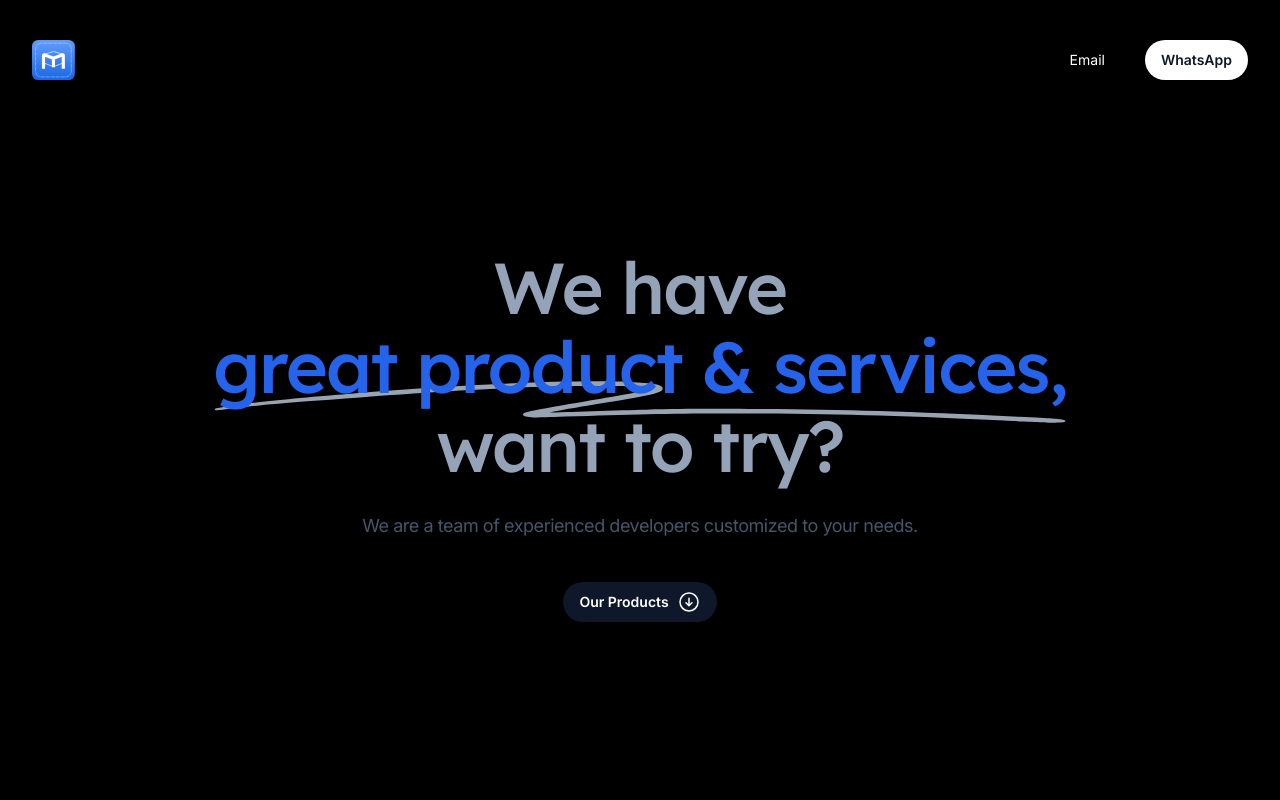
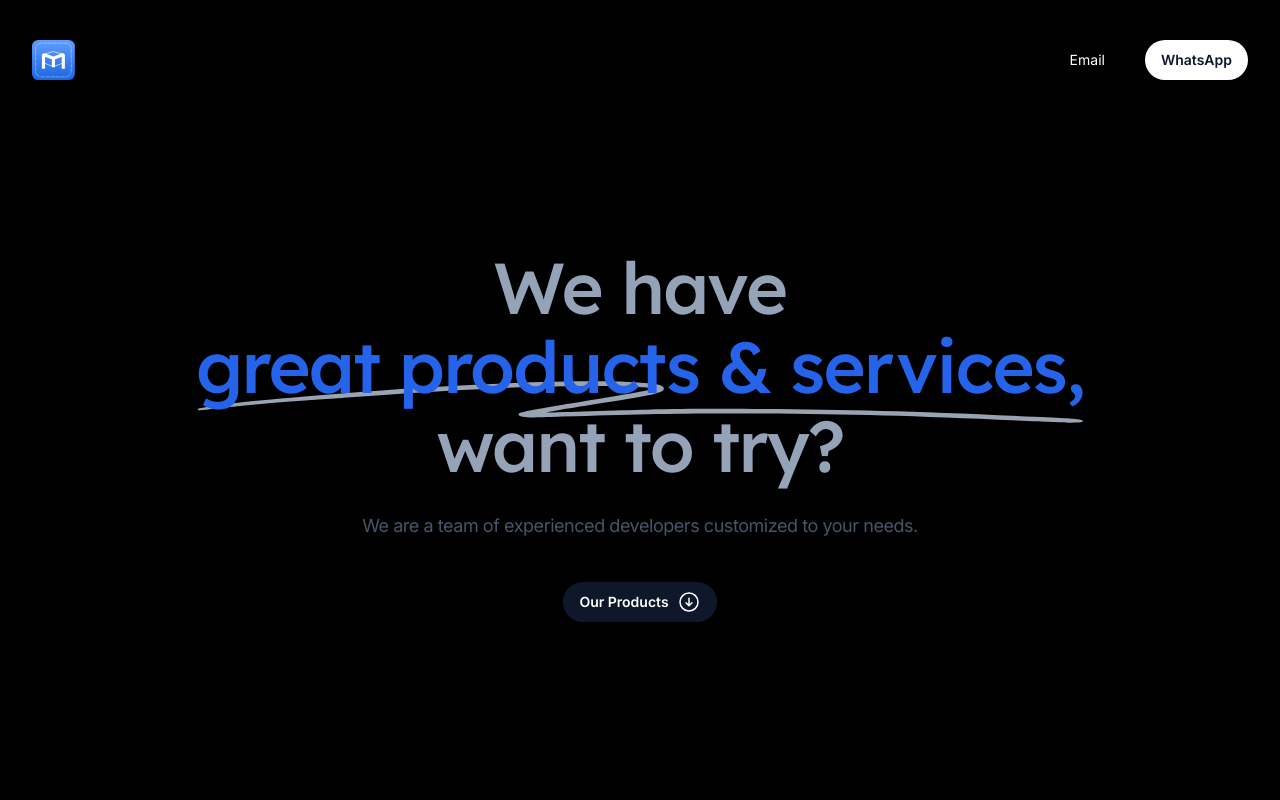
Before and after one commit to maventama/mt_landing_2, a Next.js app: page / in a window 1280 px wide. Shown: the top 800 px of the page. Built offline with nearby package versions, Linux system fonts and the light colour scheme.

Commit message:
Fix typos in metadata and Hero component

```diff
--- a/src/app/layout.jsx
+++ b/src/app/layout.jsx
@@ -7,7 +7,7 @@ import maventamaLogo from '@/images/maventama-logo.png'
 export const metadata = {
   title: {
     template: '%s - MavenTama',
-    default: 'MavenTama - We have great product & services, want to try?',
+    default: 'MavenTama - We have great products & services, want to try?',
   },
   description:
     'Most bookkeeping software is accurate, but hard to use. We make the opposite trade-off, and hope you don’t get audited.',
--- a/src/components/Hero.jsx
+++ b/src/components/Hero.jsx
@@ -23,7 +23,7 @@ export function Hero() {
           >
             <path d="M203.371.916c-26.013-2.078-76.686 1.963-124.73 9.946L67.3 12.749C35.421 18.062 18.2 21.766 6.004 25.934 1.244 27.561.828 27.778.874 28.61c.07 1.214.828 1.121 9.595-1.176 9.072-2.377 17.15-3.92 39.246-7.496C123.565 7.986 157.869 4.492 195.942 5.046c7.461.108 19.25 1.696 19.17 2.582-.107 1.183-7.874 4.31-25.75 10.366-21.992 7.45-35.43 12.534-36.701 13.884-2.173 2.308-.202 4.407 4.442 4.734 2.654.187 3.263.157 15.593-.78 35.401-2.686 57.944-3.488 88.365-3.143 46.327.526 75.721 2.23 130.788 7.584 19.787 1.924 20.814 1.98 24.557 1.332l.066-.011c1.201-.203 1.53-1.825.399-2.335-2.911-1.31-4.893-1.604-22.048-3.261-57.509-5.556-87.871-7.36-132.059-7.842-23.239-.254-33.617-.116-50.627.674-11.629.54-42.371 2.494-46.696 2.967-2.359.259 8.133-3.625 26.504-9.81 23.239-7.825 27.934-10.149 28.304-14.005.417-4.348-3.529-6-16.878-7.066Z" />
           </svg>
-          <span className="relative">great product & services, </span>
+          <span className="relative">great products & services, </span>
         </span>{' '}
         want to try?
       </h1>
```
